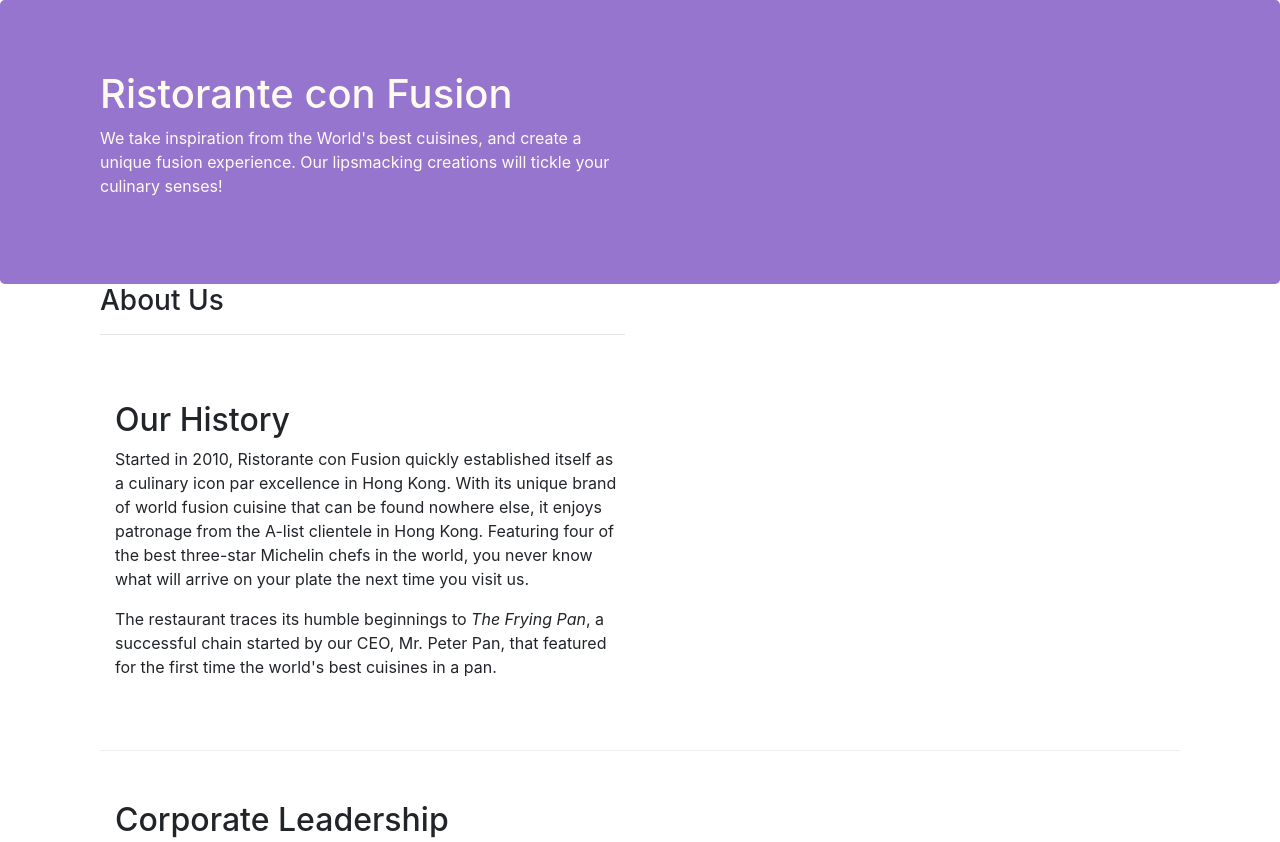
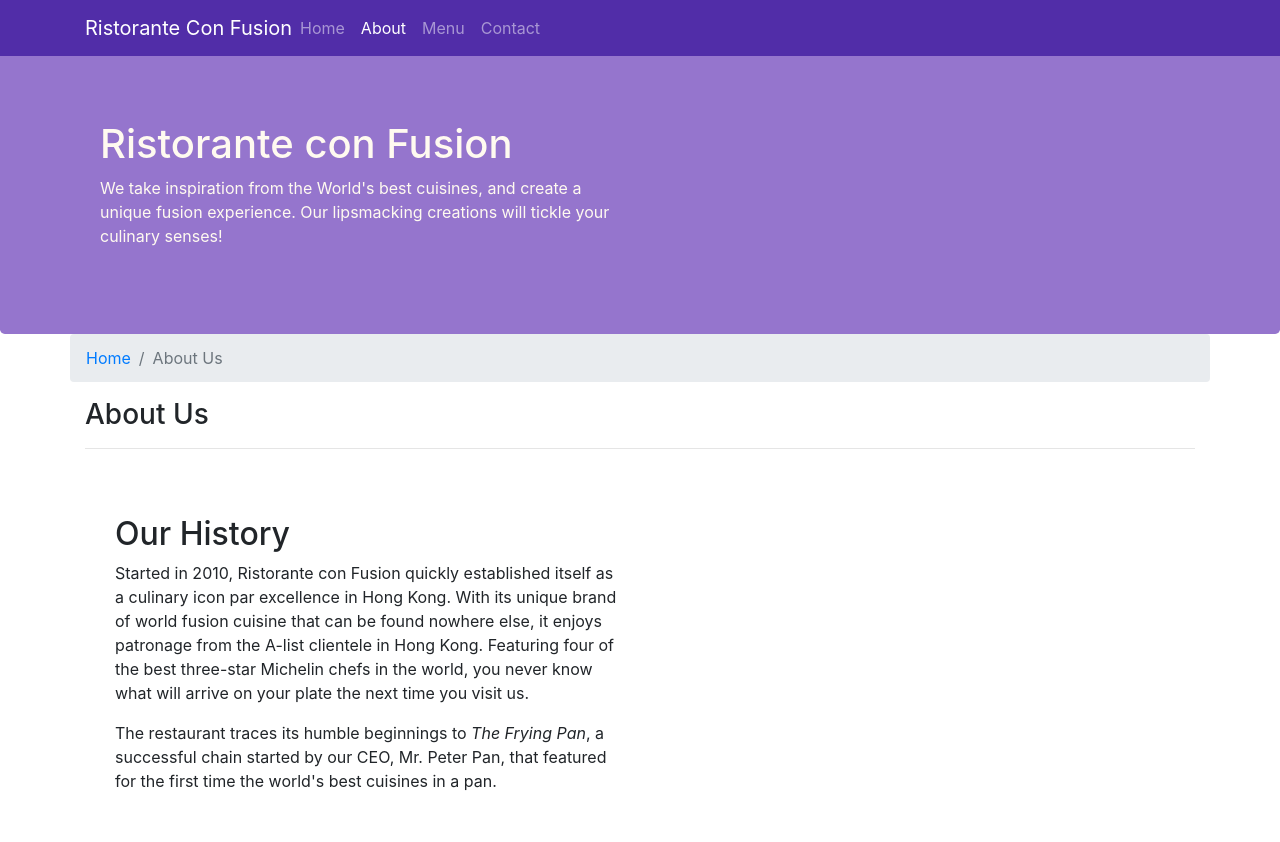
Before and after one commit to bswalsh247/conFusion-boostrap, a website: page aboutus.html in a window 1280 px wide. Shown: the top 842 px of the page. Drawn offline with nearby package versions, Linux system fonts and the light colour scheme.

Commit message:
breadcums added

```diff
--- a/aboutus.html
+++ b/aboutus.html
@@ -16,7 +16,22 @@
 </head>
 
 <body>
-
+    <nav class="navbar navbar-dark navbar-expand-sm fixed-top">
+            <div class="container">
+                <button class="navbar-toggler" type="button" data-toggle="collapse" data-target="#Navbar">
+                    <span class="navbar-toggler-icon"></span>
+                </button>
+                <a class="navbar-brand mr-auto" href="./index.html">Ristorante Con Fusion</a>
+                <div class="collapse navbar-collapse" id="Navbar">
+                    <ul class="navbar-nav mr-auto">
+                        <li class="nav-item"><a class="nav-link" href="./index.html">Home</a></li>
+                        <li class="nav-item active"><a class="nav-link" href="#">About</a></li>
+                        <li class="nav-item"><a class="nav-link" href="#">Menu</a></li>
+                        <li class="nav-item"><a class="nav-link" href="#">Contact</a></li>
+                    </ul>
+                </div>
+            </div>
+        </nav>
     <header class="jumbotron">
         <div class="container">
             <div class="row row-header">
@@ -31,8 +46,12 @@
     </header>
 
     <div class="container">
-        <div class="row row-header">
-            <div class="col-12 col-sm-6">
+        <div class="row">
+            <ol class="col-12 breadcrumb">
+                <li class="breadcrumb-item"><a href="./index.html">Home</a></li>
+                <li class="breadcrumb-item active">About Us</li>
+            </ol>
+            <div class="col-12">
                 <h3>About Us</h3>
                 <hr>
             </div>
@@ -80,7 +99,7 @@
                 <div class="col-4 offset-1 col-sm-2">
                     <h5>Links</h5>
                     <ul class="list-unstyled">
-                        <li><a href="#">Home</a></li>
+                        <li><a href="./index.html">Home</a></li>
                         <li><a href="#">About</a></li>
                         <li><a href="#">Menu</a></li>
                         <li><a href="#">Contact</a></li>
--- a/css/styles.css
+++ b/css/styles.css
@@ -28,3 +28,12 @@
     margin: 0px;
     color: #0f0f0f;
 }
+
+body {
+    padding: 50px 0px 0px 0px;
+    z-index: 0;
+}
+
+.navbar-dark {
+    background-color: #512DA8;
+}
```
Also changed, not shown: index.html (+17 -2 lines).
